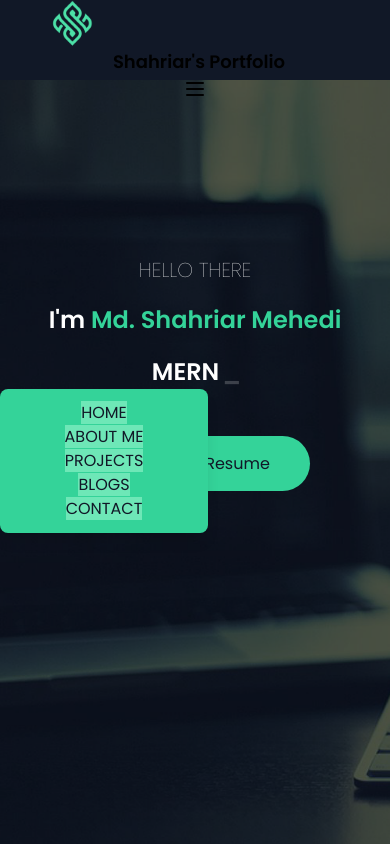
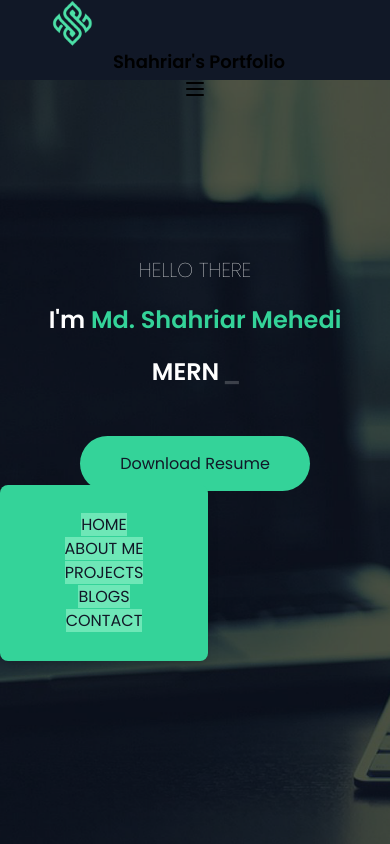
Before and after one commit to shahriarmehedi/my-portfolio, a React (Create React App) app: page / in a window 390 px wide. Shown: the top 844 px of the page. Built offline with nearby package versions, Linux system fonts and the light colour scheme; what animated-tailwindcss would draw is missing.

Commit message:
mobile menu & footer polished

```diff
--- a/src/pages/Blogs/Blogs.jsx
+++ b/src/pages/Blogs/Blogs.jsx
@@ -15,7 +15,7 @@ const Blogs = () => {
 
     return (
         <div id="blogs" className=" bg-gray-900 text-white pb-32">
-            <h1 className=" pt-24 pb-5 text-4xl font-bold">Blogs</h1>
+            <h1 className=" pt-24 pb-5 text-4xl font-bold">My Blogs</h1>
             <hr className="py-1 bg-green-400 w-32 border-none rounded mb-20 mx-auto" />
             <div className="grid grid-cols-1 lg:grid-cols-3 gap-5 container mx-auto">
                 {
--- a/src/pages/Footer/Footer.jsx
+++ b/src/pages/Footer/Footer.jsx
@@ -5,13 +5,13 @@ const Footer = () => {
     return (
         <div className=" bg-gray-900 text-white pt-20 pb-10 mx-auto">
             <img className="mx-auto h-14 mb-3" src={shahriar_logo} alt="" />
-            <p className="w-5/6 lg:w-full mx-auto text-sm text-gray-400">Ⓒ All Right Reserved by Md. Shahriar Mehedi | 2021</p>
-            <div className="pt-7">
+            <div className="pt-7 pb-10">
                 <a href="https://github.com/shahriarmehedi" target="_blank" rel="noreferrer" className="px-4 transform transition duration-300 hover:scale-110 border-bottom border-b-2 border-green-400 text-xl py-2 bg-gray-800 text-white rounded m-2"><i className="fab fa-github"></i></a>
                 <a href="https://www.linkedin.com/in/shahriarmehedi/" target="_blank" rel="noreferrer" className="px-4 transform transition duration-300 hover:scale-110 border-bottom border-b-2 border-green-400 text-xl py-2  bg-gray-800 text-white rounded m-2"><i className="fab fa-linkedin"></i></a>
                 <a href="https://www.facebook.com/its.shahriar" target="_blank" rel="noreferrer" className="px-4 transform transition duration-300 hover:scale-110 border-bottom border-b-2 border-green-400 text-xl py-2  bg-gray-800 text-white rounded m-2"><i className="fab fa-facebook"></i></a>
                 <a href="https://m.me/its.shahriar" target="_blank" rel="noreferrer" className="px-4 transform transition duration-300 hover:scale-110 border-bottom border-b-2 border-green-400 text-xl py-2  bg-gray-800 text-white rounded m-2"><i className="fab fa-facebook-messenger"></i></a>
             </div>
+            <p className="w-5/6 lg:w-full mx-auto text-sm text-gray-400">Ⓒ All Right Reserved by Md. Shahriar Mehedi | 2021</p>
         </div>
     );
 };
--- a/src/pages/shared/Header.jsx
+++ b/src/pages/shared/Header.jsx
@@ -51,7 +51,7 @@ const Header = () => {
                                 <path strokeLinecap="round" strokeLinejoin="round" strokeWidth="2" d="M4 6h16M4 12h16M4 18h16"></path>
                             </svg>
                         </button>
-                        <ul tabIndex="0" className="py-3 shadow-lg mt-72 menu dropdown-content text-gray-900 bg-green-400 rounded-lg w-52">
+                        <ul tabIndex="0" className="py-7 shadow-lg mt-96 menu dropdown-content text-gray-900 bg-green-400 rounded-lg w-52">
                             <li>
                                 <AnchorLink href="#home" className="btn bg-green-300 border-0 rounded-btn mx-3 my-1">
                                     HOME
```
